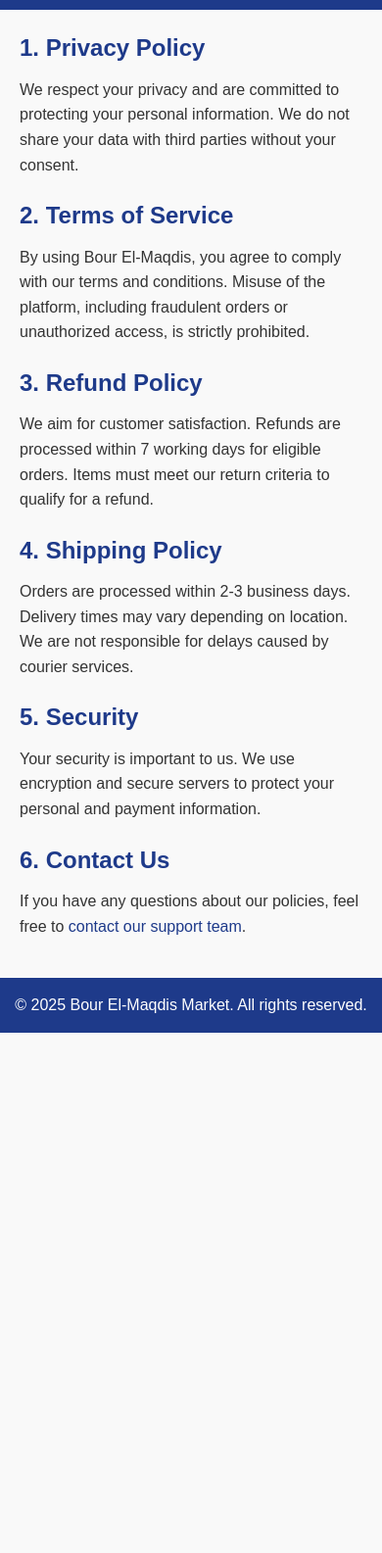
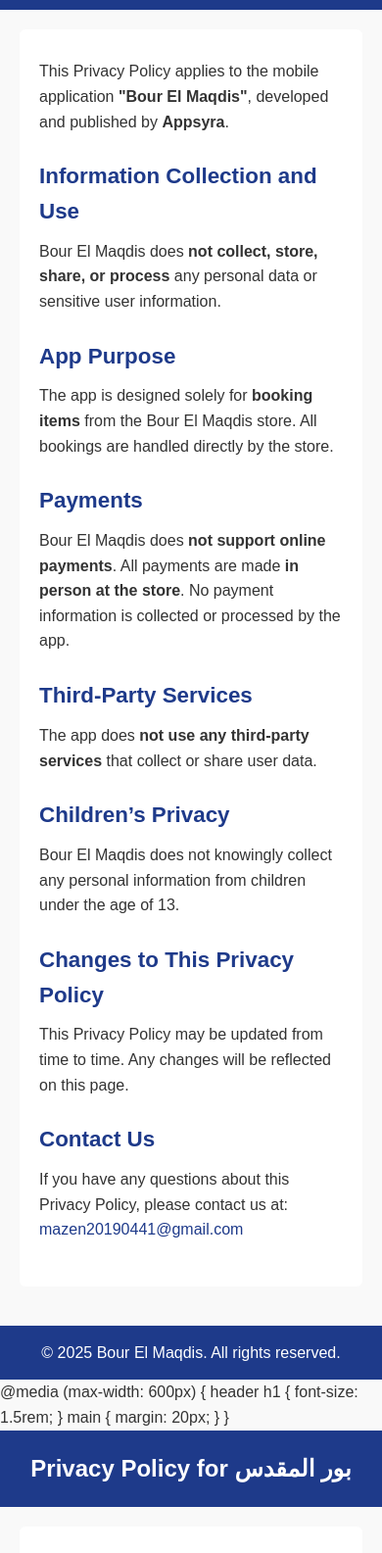
Before and after one commit to Mazen20021/BourElMaqdis_Policy_Page, a plain HTML site: page index.html in a window 390 px wide. Shown: the part 68-1653 px from the top of the page at 98% size. Before the commit the page ends 1122 px from the top, so only its background shows below. Drawn offline with Linux system fonts and the light colour scheme.

Commit message:
Revise Privacy Policy and update page title
Updated the title and improved the privacy policy content, including sections on information collection, app purpose, payments, third-party services, children's privacy, changes to the policy, and contact information.

```diff
--- a/index.html
+++ b/index.html
@@ -3,13 +3,14 @@
 <head>
   <meta charset="UTF-8">
   <meta name="viewport" content="width=device-width, initial-scale=1.0">
-  <title>Bour El-Maqdis - Policy</title>
+  <title>Bour El Maqdis – Privacy Policy</title>
+
   <style>
     * {
       margin: 0;
       padding: 0;
       box-sizing: border-box;
-      font-family: 'Arial', sans-serif;
+      font-family: Arial, sans-serif;
     }
 
     body {
@@ -20,7 +21,7 @@
 
     header {
       background-color: #1e3a8a;
-      color: white;
+      color: #ffffff;
       padding: 20px 0;
       text-align: center;
     }
@@ -32,29 +33,25 @@
     main {
       max-width: 900px;
       margin: 40px auto;
-      padding: 0 20px;
+      padding: 30px 20px;
+      background-color: #ffffff;
+      border-radius: 6px;
     }
 
     h2 {
       color: #1e3a8a;
-      margin-top: 20px;
+      margin-top: 25px;
       margin-bottom: 10px;
-      font-size: 1.5rem;
+      font-size: 1.4rem;
     }
 
     p {
       margin-bottom: 15px;
     }
 
-    ul {
-      list-style-type: disc;
-      padding-left: 20px;
-      margin-bottom: 15px;
-    }
-
     footer {
       background-color: #1e3a8a;
-      color: white;
+      color: #ffffff;
       text-align: center;
       padding: 15px 0;
       margin-top: 40px;
@@ -75,40 +72,154 @@
       }
 
       main {
-        margin: 20px auto;
+        margin: 20px;
       }
     }
   </style>
 </head>
+
 <body>
 
 <header>
-    <h1>Bour El-Maqdis Policies</h1>
+  <h1>Privacy Policy for Bour El Maqdis</h1>
 </header>
 
 <main>
-    <h2>1. Privacy Policy</h2>
-    <p>We respect your privacy and are committed to protecting your personal information. We do not share your data with third parties without your consent.</p>
 
-    <h2>2. Terms of Service</h2>
-    <p>By using Bour El-Maqdis, you agree to comply with our terms and conditions. Misuse of the platform, including fraudulent orders or unauthorized access, is strictly prohibited.</p>
+  <p>
+    This Privacy Policy applies to the mobile application
+    <strong>"Bour El Maqdis"</strong>, developed and published by
+    <strong>Appsyra</strong>.
+  </p>
 
-    <h2>3. Refund Policy</h2>
-    <p>We aim for customer satisfaction. Refunds are processed within 7 working days for eligible orders. Items must meet our return criteria to qualify for a refund.</p>
+  <h2>Information Collection and Use</h2>
+  <p>
+    Bour El Maqdis does <strong>not collect, store, share, or process</strong>
+    any personal data or sensitive user information.
+  </p>
 
-    <h2>4. Shipping Policy</h2>
-    <p>Orders are processed within 2-3 business days. Delivery times may vary depending on location. We are not responsible for delays caused by courier services.</p>
+  <h2>App Purpose</h2>
+  <p>
+    The app is designed solely for <strong>booking items</strong> from the
+    Bour El Maqdis store. All bookings are handled directly by the store.
+  </p>
 
-    <h2>5. Security</h2>
-    <p>Your security is important to us. We use encryption and secure servers to protect your personal and payment information.</p>
+  <h2>Payments</h2>
+  <p>
+    Bour El Maqdis does <strong>not support online payments</strong>.
+    All payments are made <strong>in person at the store</strong>.
+    No payment information is collected or processed by the app.
+  </p>
 
-    <h2>6. Contact Us</h2>
-    <p>If you have any questions about our policies, feel free to <a href="mazen20190441@gmail.com">contact our support team</a>.</p>
+  <h2>Third-Party Services</h2>
+  <p>
+    The app does <strong>not use any third-party services</strong>
+    that collect or share user data.
+  </p>
+
+  <h2>Children’s Privacy</h2>
+  <p>
+    Bour El Maqdis does not knowingly collect any personal information
+    from children under the age of 13.
+  </p>
+
+  <h2>Changes to This Privacy Policy</h2>
+  <p>
+    This Privacy Policy may be updated from time to time.
+    Any changes will be reflected on this page.
+  </p>
+
+  <h2>Contact Us</h2>
+  <p>
+    If you have any questions about this Privacy Policy, please contact us at:
+    <br>
+    <a href="mailto:mazen20190441@gmail.com">mazen20190441@gmail.com</a>
+  </p>
+
 </main>
 
 <footer>
-    &copy; 2025 Bour El-Maqdis Market. All rights reserved.
+  &copy; 2025 Bour El Maqdis. All rights reserved.
 </footer>
 
 </body>
 </html>
+
+    @media (max-width: 600px) {
+      header h1 {
+        font-size: 1.5rem;
+      }
+
+      main {
+        margin: 20px;
+      }
+    }
+  </style>
+</head>
+
+<body>
+
+<header>
+  <h1>Privacy Policy for بور المقدس</h1>
+</header>
+
+<main>
+
+  <p>
+    This Privacy Policy applies to the mobile application
+    <strong>"بور المقدس"</strong>, developed and published by
+    <strong>Appsyra</strong>.
+  </p>
+
+  <h2>Information Collection and Use</h2>
+  <p>
+    بور المقدس does <strong>not collect, store, share, or process</strong>
+    any personal data or sensitive user information.
+  </p>
+
+  <h2>App Purpose</h2>
+  <p>
+    The app is designed solely for <strong>booking items</strong> from the
+    بور المقدس store. All bookings are handled directly by the store.
+  </p>
+
+  <h2>Payments</h2>
+  <p>
+    Bour El Maqdis does <strong>not support online payments</strong>.
+    All payments are made <strong>in person at the store</strong>.
+    No payment information is collected or processed by the app.
+  </p>
+
+  <h2>Third-Party Services</h2>
+  <p>
+    The app does <strong>not use any third-party services</strong>
+    that collect or share user data.
+  </p>
+
+  <h2>Children’s Privacy</h2>
+  <p>
+    Bour El Maqdis does not knowingly collect any personal information
+    from children under the age of 13.
+  </p>
+
+  <h2>Changes to This Privacy Policy</h2>
+  <p>
+    This Privacy Policy may be updated from time to time.
+    Any changes will be reflected on this page.
+  </p>
+
+  <h2>Contact Us</h2>
+  <p>
+    If you have any questions about this Privacy Policy, please contact us at:
+    <br>
+    <a href="mailto:mazen20190441@gmail.com">mazen20190441@gmail.com</a>
+  </p>
+
+</main>
+
+<footer>
+  &copy; 2025 Bour El Maqdis. All rights reserved.
+</footer>
+
+</body>
+</html>
```
Lines whose indentation alone changed are shown as unchanged.
